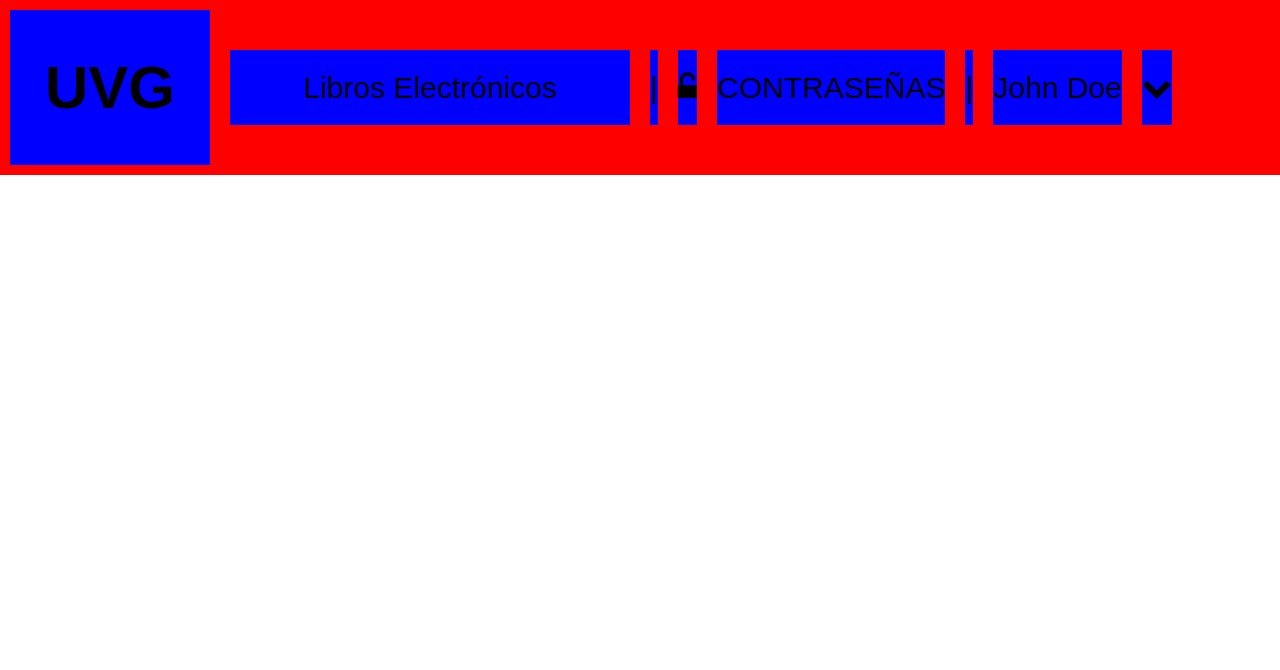
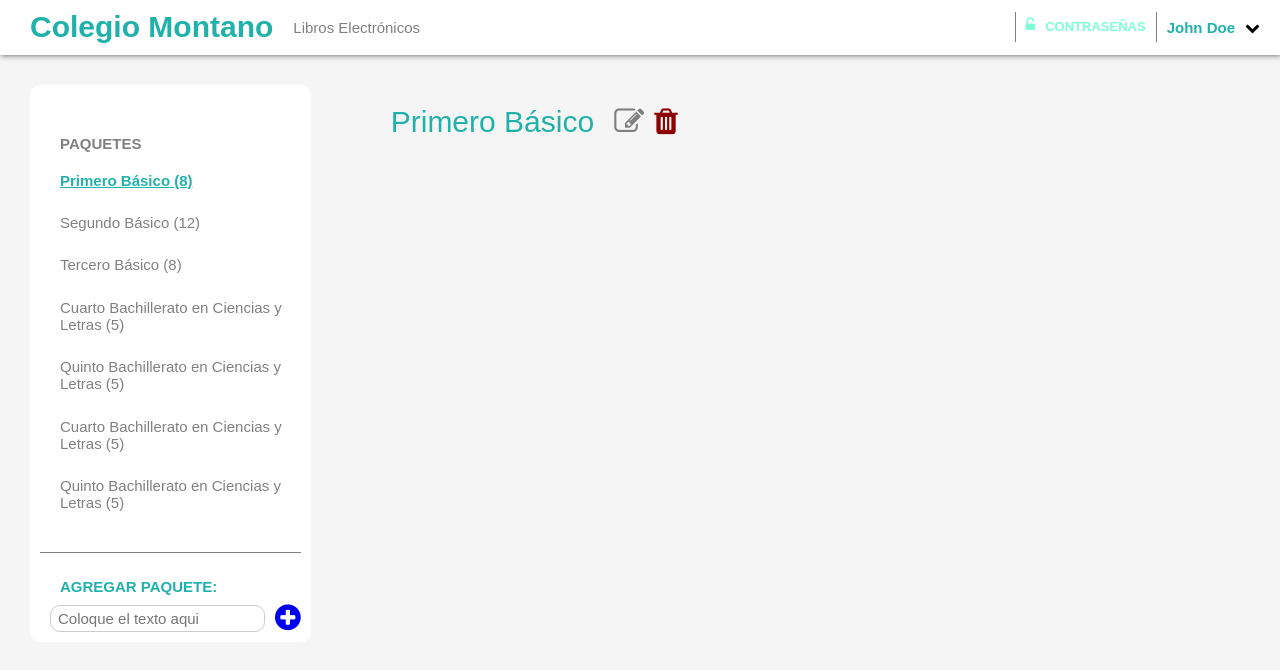
Before and after one commit to marcofuentes05/Web2020, a plain HTML site: page Lab1/index.html in a window 1280 px wide. Drawn offline with Linux system fonts and the light colour scheme.

Commit message:
Avances hasta board

```diff
--- a/Lab1/index.html
+++ b/Lab1/index.html
@@ -10,31 +10,80 @@
 
     <body>
         <div class="flex-container-header">
-
-            <div style="flex-basis: 200px">
-                <h1>
-                    UVG
-                </h1>
+            <div class="title">
+                <b>Colegio Montano</b>
             </div>
-            <div  style="flex-basis: 400px">Libros Electrónicos</div>
-            <div >|</div>
             <div>
-                <i class="fa fa-unlock-alt"></i>
+                <div  class = "grey" >Libros Electrónicos</div>
             </div>
-            <div class="text1" >CONTRASEÑAS</div>
-            <div >|</div>
-            <div >John Doe</div>
-            <div >
-                <i class="fa fa-chevron-down"></i>
+            <div class="right">
+                <div class="contrasena">
+                    <div class="candado">
+                        <i class="fa fa-unlock-alt"></i>
+                    </div >
+                    <div class="text1" > <b>CONTRASEÑAS</b></div>
+                </div>
+                <div class="name"> <b>John Doe</b></div>
+                <div >
+                    <i class="fa fa-chevron-down"></i>
+                </div>
             </div>
         </div>
 
-        <div class="flex-conotainer-body">
-            <div class="flex-container-paquetes">
+        <div class="flex-container-body">
+            <div class="flex-container-whitebox">
+                <div class="packages">
+                    <b>PAQUETES</b>
+                </div>
+                <div class="packages1">
+                    <div class="link">
+                        <u><b>Primero Básico (8)</b></u>
+                    </div>
+                    <div class="text2">
+                        Segundo Básico (12)
+                    </div>
+                    <div class="text2">
+                        Tercero Básico (8)
+                    </div>
+                    <div class="text2">
+                        Cuarto Bachillerato en Ciencias y Letras (5)
+                    </div>
+                    <div class="text2">
+                        Quinto Bachillerato en Ciencias y Letras (5)
+                    </div>
+                    <div class="text2">
+                        Cuarto Bachillerato en Ciencias y Letras (5)
+                    </div>
+                    <div class="text2">
+                        Quinto Bachillerato en Ciencias y Letras (5)
+                    </div>
+                </div>
+                <div class="new-package">
+                    <div class="agregar">
+                        <b>AGREGAR PAQUETE:</b>
+                    </div>
+                    <div class="complicated-stuff">
+                        <div class="input">
+                            <input type="text" class="rounded" placeholder="Coloque el texto aqui">
+                        </div>
+                        <div class="plus-button">
 
+                            <a href="https://www.google.com"> <i class="fa fa-plus-circle"></i> </a>
+                        </div>
+                    </div>
+                </div>
             </div>
             <div class="flex-container-board">
                 <div class="grad">
+                    <div class="first-grade">
+                        Primero Básico
+                    </div>
+                    <div class ="pencil">
+                        <i class="fa fa-edit"></i>
+                    </div>
+                    <div class="trash">
+                        <i class="fa fa-trash"></i>
+                    </div>
                     <div class="idioma">
                         <div class="flex-container-libros">
                             <!---- Todo el codigo del libro para cada uno aqui dentro-->
--- a/Lab1/styles.css
+++ b/Lab1/styles.css
@@ -1,42 +1,37 @@
 html , body{
-    background-color: white;
+    background-color: whitesmoke;
     font-family: sans-serif;
-    font-size :20px;
+    font-size :15px;
+}
+
+body{
+    /*background-color: white;*/
 }
 
 .flex-container-header{
     align-items: center;
-    background-color: red;
+    background-color: white;
     display:flex;
     flex-wrap: nowrap;
+    box-shadow: 1px 1px 5px 0px rgba(0, 0, 0, 0.5);
+    padding-left: 20px;
+    justify-content: space-around;
 }
 
+.flex-container-header div:last-child {
+    margin-left: auto;
+  }
+
 .flex-container-header > div{
-    background-color: blue;
     text-align: center;
     width: fit-content;
     margin: 10px;
-    line-height: 75px;
-    font-size: 30px;
-}
-
-.U{
-    color:lightskyblue;
-}
-
-.text0{
-    font-size: small;
-    color: brown;
+    line-height: inherit;
 }
 
 .blank-space{
     padding-left: 2rem;
     padding-right: 2rem;
-}
-
-.separador{
-    color:grey;
-    font-size: 0.5rem;
 }
 
 .name{
@@ -47,3 +42,192 @@ html , body{
     font-size: small;
 
 }
+
+.right{
+    display: flex;
+    flex-direction: row;
+    align-items: center;
+    flex-wrap: nowrap;
+    padding: 0px;
+    margin: px;
+    width: fit-content;
+}
+.right > div>i{
+    margin-left:  10px;
+    margin-right: 10px;
+}
+
+.grey{
+    color: grey;
+    align-content: flex-end;
+}
+
+.title{
+    color: lightseagreen;
+    font-size: 30px;
+}
+
+.grip-lines {
+    font-size: 30px;
+    color:grey;
+    margin-left:  10px;
+    margin-right: 10px;
+}
+
+.lock{
+    margin: 0px;
+}
+
+.name{
+    padding-left: 10px;
+    color: lightseagreen;
+    font-size: 1rem;
+}
+
+.contrasena{
+    align-items: center;
+    height: 30px;
+    display: flex;
+    flex-wrap: nowrap ;
+    color: aquamarine;
+    padding-right: 10px;
+    border-right: 1px solid gray;
+}
+
+.candado{
+    display: flex;
+    flex-direction:column;
+    height: 30px;
+    padding-left: 10px;
+    padding-right: 10px;
+
+    border-left: 1px solid gray;
+}
+.candado>i{
+    padding-top: 5px;
+}
+
+.flex-container-body{
+    display:flex;
+    flex-direction: row;
+    flex-wrap: nowrap;
+}
+
+.flex-container-whitebox{
+    border-radius: 10px;
+    flex-basis: 230px;
+    background-color: white;
+    margin: 30px;
+    display:flex;
+    flex-direction: column;
+    flex-wrap: nowrap;
+
+}
+
+.packages{
+    color: grey;
+    padding-bottom: 20px;
+    margin-left: 30px;
+    margin-top: 50px;
+}
+
+.text2{
+    padding-left: 30px;
+    margin-top: 25px;
+    margin-bottom: 25px;
+    color: grey;
+    height: fit-content;
+}
+
+.link{
+    color: lightseagreen;
+    padding-left: 30px;
+    margin-bottom: 10px;
+}
+
+.complicated-stuff{
+    display: flex;
+    flex-direction: row;
+    align-content: center;
+}
+
+.input{
+    /*margin: 5px ;
+    padding:5px;
+    border: 5px solid grey;
+    border-radius: 50px;*/
+    /*border-radius: 18px;
+    background: #609;
+    margin-top: 30px;
+    padding: 20px;
+    width: 200px;
+    height: 15px;*/
+}
+
+.plus-button{
+    align-self: center;
+    font-size: 30px;
+}
+
+.new-package{
+    color: lightseagreen;
+    margin-top: 15px;
+    margin-left: 10px;
+    margin-right: 10px;
+    padding-top: 25px;
+
+    border-top: 1px solid grey;
+}
+
+input.rounded {
+    margin: 10px;
+    border: 1px solid #ccc;
+    -moz-border-radius: 10px;
+    -webkit-border-radius: 10px;
+    border-radius: 10px;
+    /*
+    -moz-box-shadow: 2px 2px 3px #666;
+    -webkit-box-shadow: 2px 2px 3px #666;
+    box-shadow: 2px 2px 3px #666;*/
+    font-size: 15px;
+    padding: 4px 7px;
+    outline: 0;
+    -webkit-appearance: none;
+  }
+
+  input.rounded:focus {
+    border-color:black;
+  }
+
+  .agregar{
+      margin-left: 20px;
+  }
+
+.flex-container-board{
+    margin: 30px;
+    display: flex;
+    flex-direction: column;
+    flex-wrap: nowrap;
+}
+
+.grad{
+    display: flex;
+    flex-direction: row;
+    font-size: 30px;
+}
+
+.first-grade{
+    color: lightseagreen;
+    margin: 20px;
+}
+
+.pencil{
+    color: grey ;
+    align-self: center;
+}
+
+.trash{
+    color: darkred;
+    align-self: center;
+    margin-left: 10px;
+}
```
